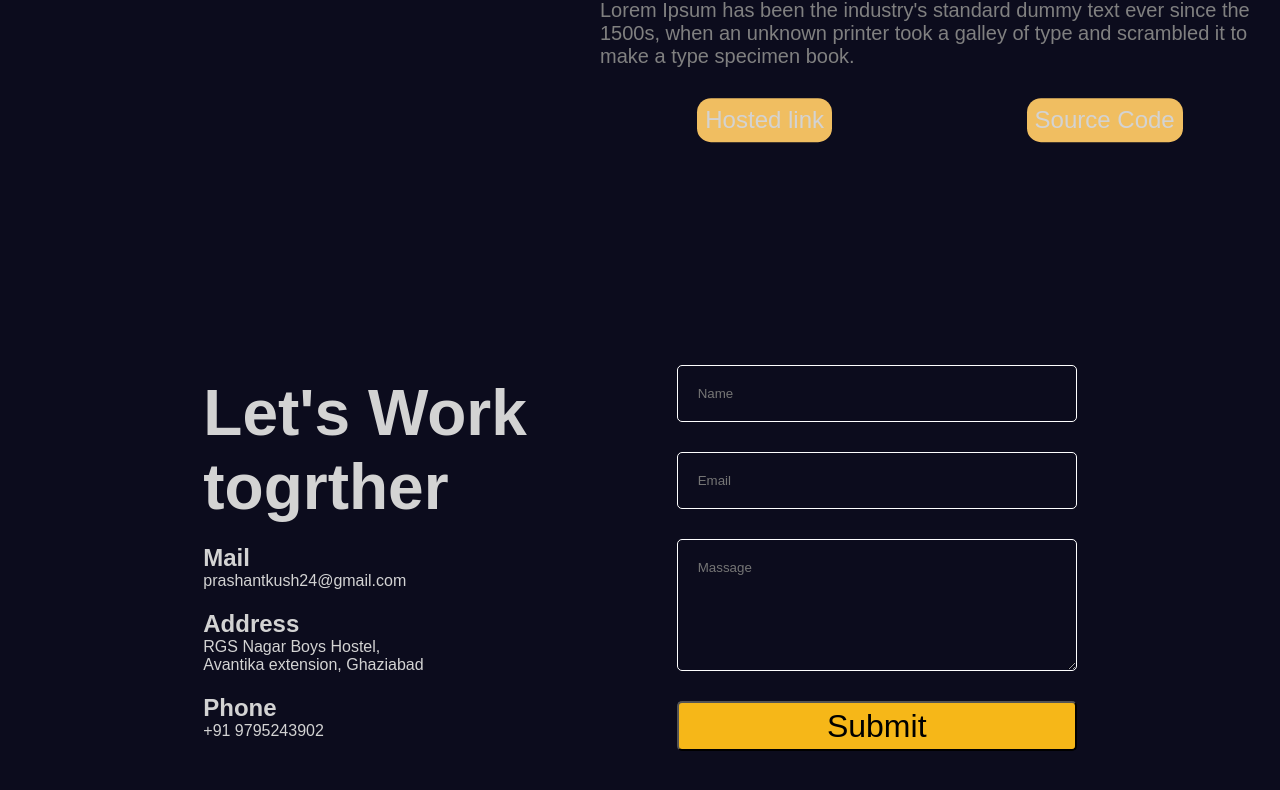
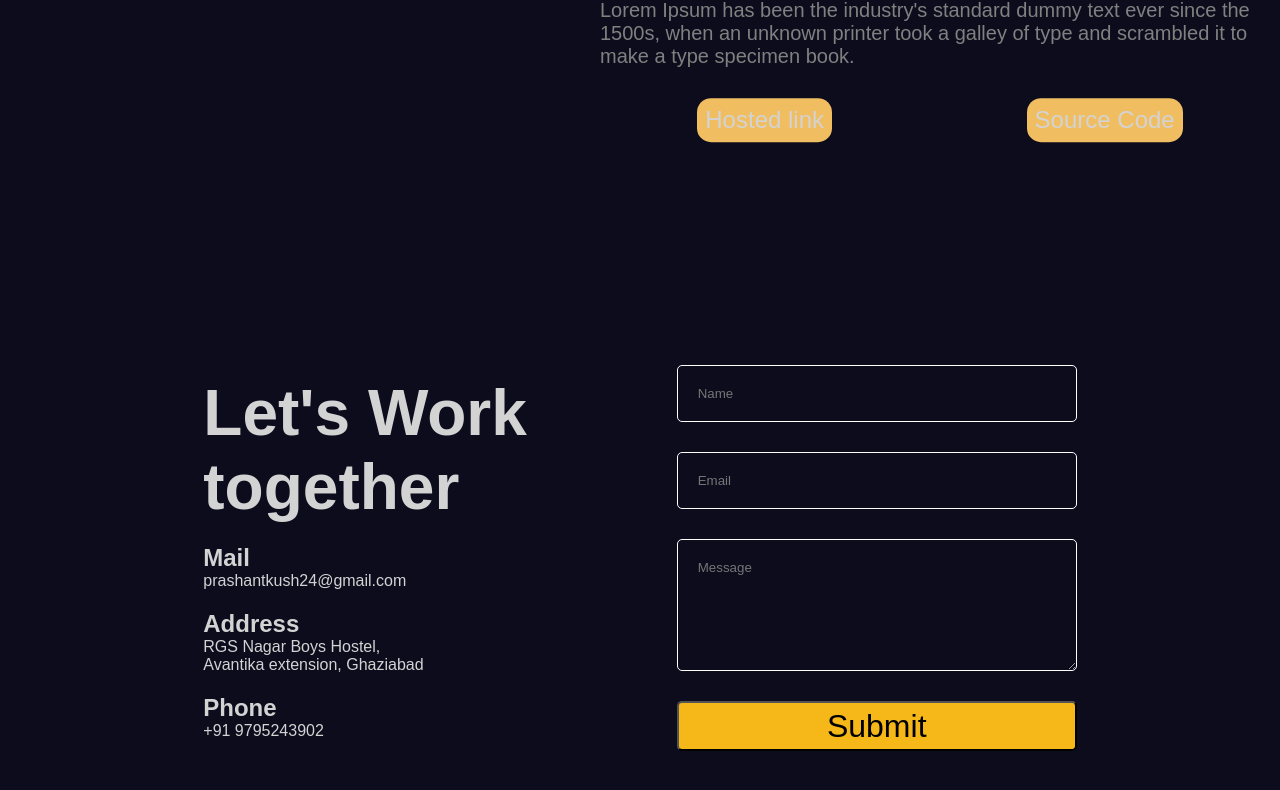
Before and after one commit to kushwahaPrashant24/Portfolio-, a React (Create React App) app: page / in a window 1280 px wide. Shown: the part 10384-11174 px from the top of the page. Built offline with nearby package versions, Linux system fonts and the light colour scheme.

Commit message:
debug the code

```diff
--- a/src/Contact/Contact.jsx
+++ b/src/Contact/Contact.jsx
@@ -31,7 +31,7 @@ function Contact() {
       <motion.div id="contactText" variants={variants}>
 
           <motion.h1 id="Contacthead" variants={variants}>
-            Let's Work<br></br>togrther
+            Let's Work<br></br>together
           </motion.h1>
 
         <motion.div id="Contactdata" variants={variants}>
--- a/src/Contact/ContactArea.jsx
+++ b/src/Contact/ContactArea.jsx
@@ -89,7 +89,7 @@ function ContactArea() {
       >
         <input type="text" name="name" required placeholder="Name" />
         <input type="email" name="email"  required placeholder="Email" />
-        <textarea  name="message" rows={6} placeholder="Massage" />
+        <textarea  name="message" rows={6} placeholder="Message" />
         <button>Submit</button>
         {success && "Success"}
         {error && "Error"}
```
